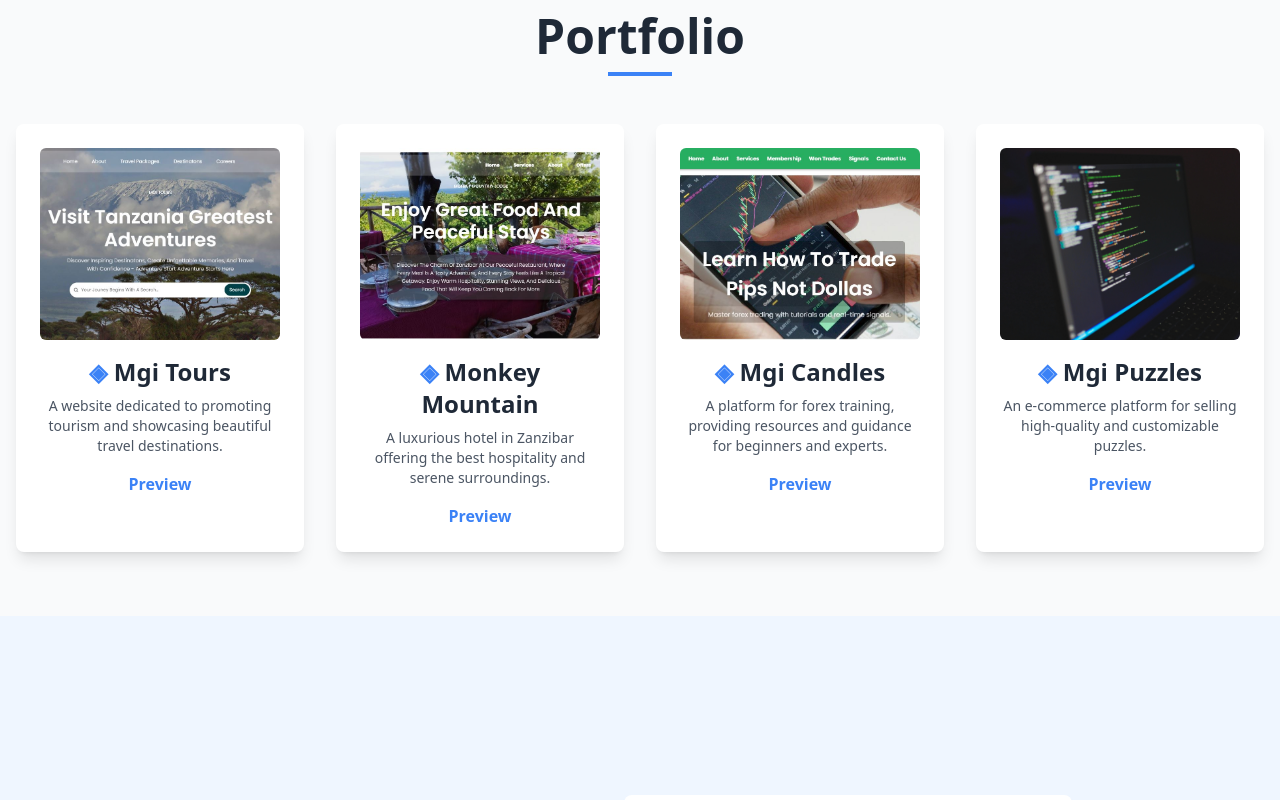
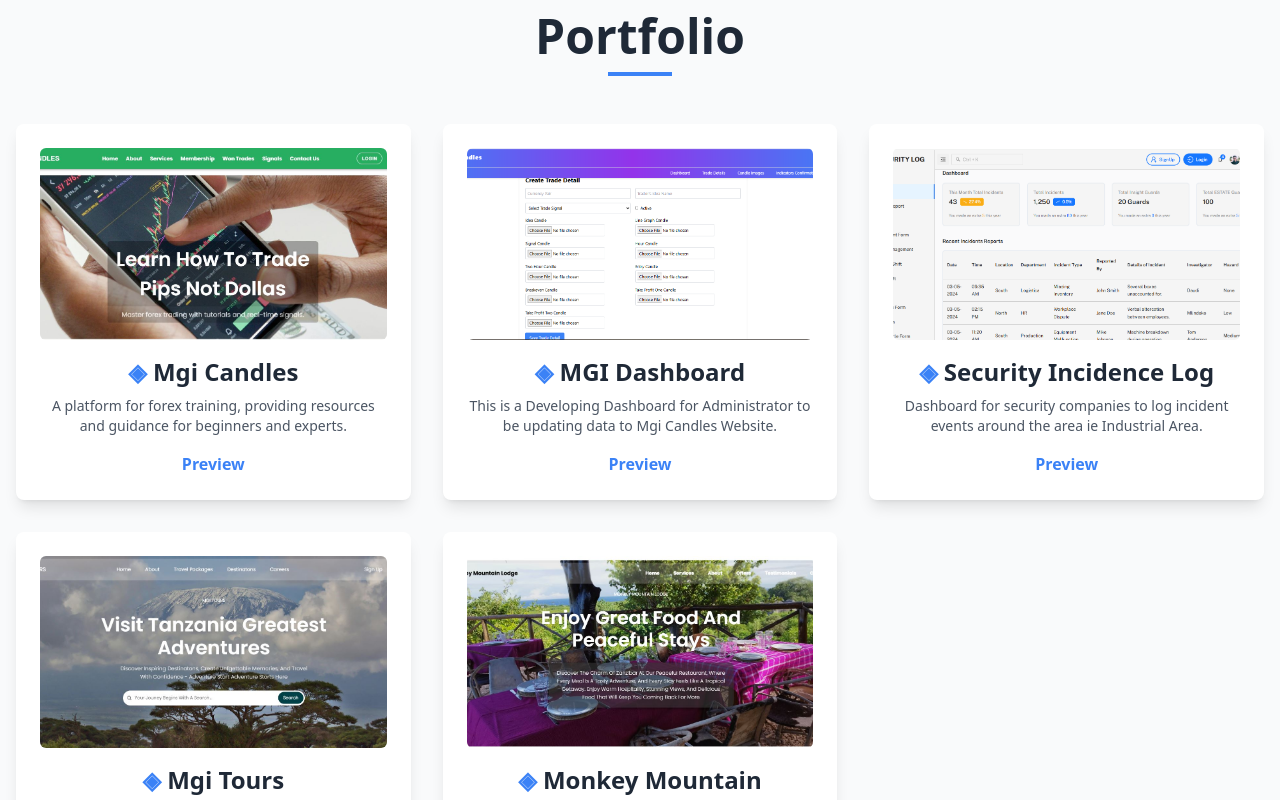
Before and after one commit to frankyle/FRANK-MAGAI-PROFILE, a React (Create React App) app: page / in a window 1280 px wide. Shown: the part 2620-3420 px from the top of the page. Built offline with nearby package versions, Linux system fonts and the light colour scheme.

Commit message:
I have updated my portifolio with my hosted sites links

```diff
--- a/src/components/Portfolio.js
+++ b/src/components/Portfolio.js
@@ -2,10 +2,30 @@ import React from 'react';
 import img1 from './../images/mgi-tours.jpg';
 import img2 from './../images/monkey-mountain.jpg';
 import img3 from './../images/mgi-candles.jpg';
-import img4 from './../images/computer.jpg';
+import img4 from './../images/tpcSecurity.png';
+import img5 from './../images/MgiDashboard.jpg';
 
 const Portfolio = ({id}) => {
   const projects = [
+
+    {
+      image: img3,
+      title: "Mgi Candles",
+      description: "A platform for forex training, providing resources and guidance for beginners and experts.",
+      url: "https://mgi-candle.vercel.app/",
+    },
+    {
+      image: img5,
+      title: "MGI Dashboard",
+      description: "This is a Developing Dashboard for Administrator to be updating data to Mgi Candles Website.",
+      url: "https://mgi-admin-dashboard.vercel.app/",
+    },
+    {
+      image: img4,
+      title: "Security Incidence Log",
+      description: "Dashboard for security companies to log incident events around the area ie Industrial Area.",
+      url: "https://incidents-log.vercel.app/",
+    },
     {
       image: img1,
       title: "Mgi Tours",
@@ -17,18 +37,6 @@ const Portfolio = ({id}) => {
       title: "Monkey Mountain",
       description: "A luxurious hotel in Zanzibar offering the best hospitality and serene surroundings.",
       url: "https://frankyle.github.io/Monkey-Mountain-web/",
-    },
-    {
-      image: img3,
-      title: "Mgi Candles",
-      description: "A platform for forex training, providing resources and guidance for beginners and experts.",
-      url: "https://mgicandles.vercel.app/",
-    },
-    {
-      image: img4,
-      title: "Mgi Puzzles",
-      description: "An e-commerce platform for selling high-quality and customizable puzzles.",
-      url: "https://example.com/mgi-puzzles",
     },
   ];
 
@@ -45,7 +53,7 @@ const Portfolio = ({id}) => {
         </div>
 
         {/* Project Cards */}
-        <div className="grid grid-cols-1 md:grid-cols-2 lg:grid-cols-4 gap-8">
+        <div className="grid grid-cols-1 md:grid-cols-2 lg:grid-cols-3 gap-8">
           {projects.map((project, index) => (
             <div
               key={index}
```
Also changed, not shown: src/images/MgiDashboard.jpg (added), src/images/tpcSecurity.png (added).
